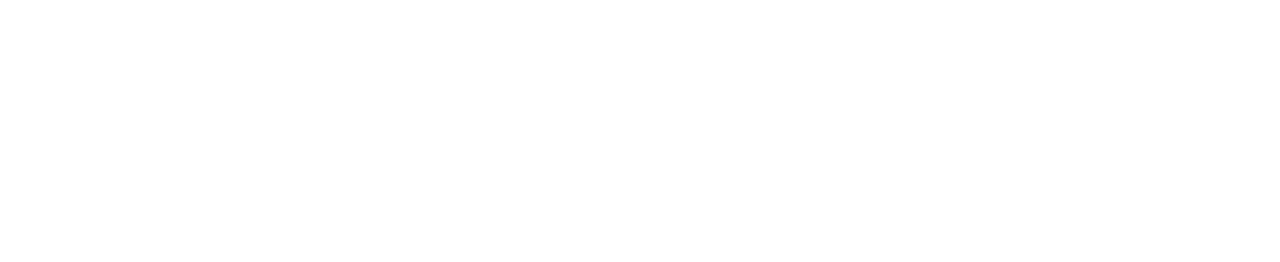
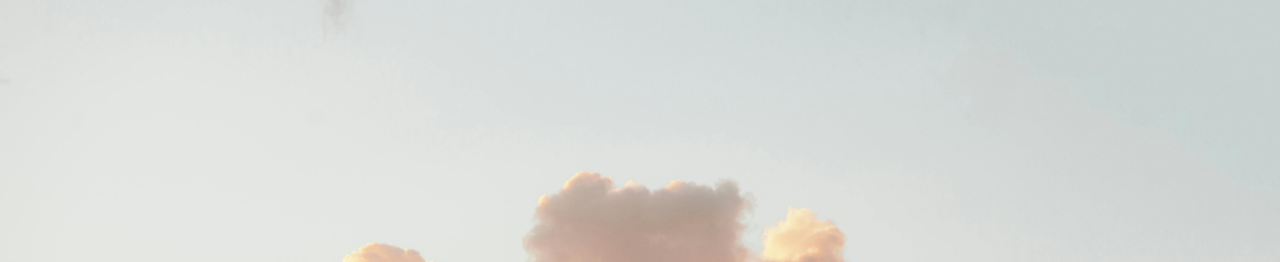
Before and after one commit to ProfBabi/Aplicativo-1-Mobile, a plain HTML site: page index.html in a window 1280 px wide. Shown: the top 262 px of the page. Drawn offline with Linux system fonts and the light colour scheme.

Commit message:
Update index.html

```diff
--- a/index.html
+++ b/index.html
@@ -63,7 +63,7 @@
       let mensagem, tipoDia, imagem;
 
       if (hora >= 6 && hora < 12) {
-        imagem ="url('manha.jpg')";
+        imagem ="url('manhã1.jpg')";
         mensagem = "Bom dia! ☀️";
         frases = [
           "Acorde com determinação, vá dormir com satisfação.",
```
